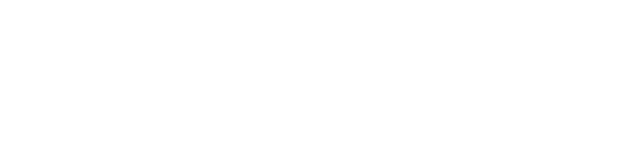
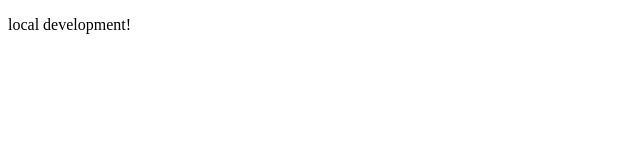
Before and after one commit to ryuk-official/WEB-DEVELOPMENT, a plain HTML site: page index.html in a window 1280 px wide. Shown: the whole page, without its empty margins (0-640 px from the left). Drawn offline with Linux system fonts and the light colour scheme.

Commit message:
added new paragraph

```diff
--- a/index.html
+++ b/index.html
@@ -7,6 +7,6 @@
     <title>Ryuk - da developer!</title>
 </head>
 <body>
-
+    <p>local development!</p>
 </body>
 </html>
```
